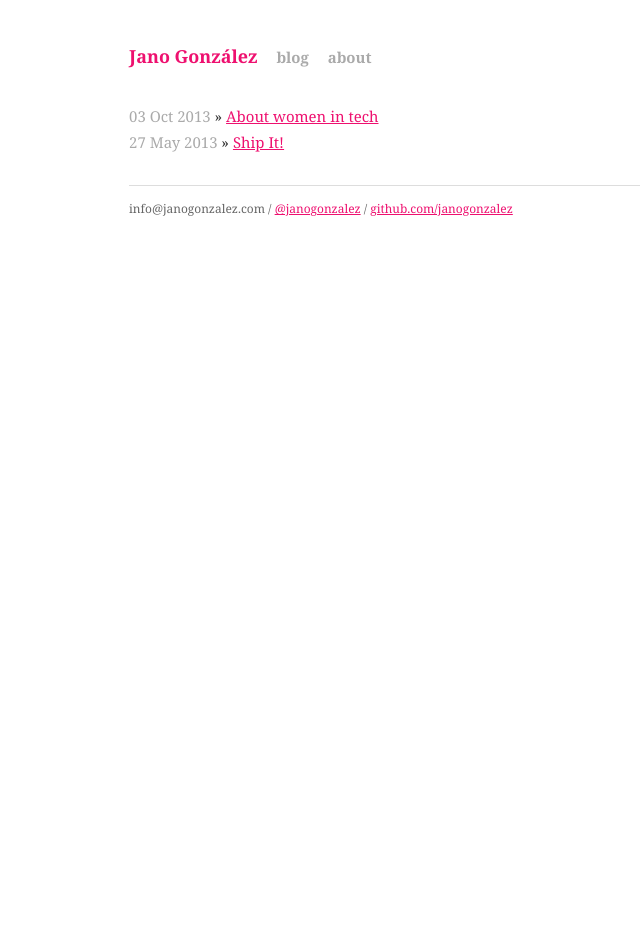
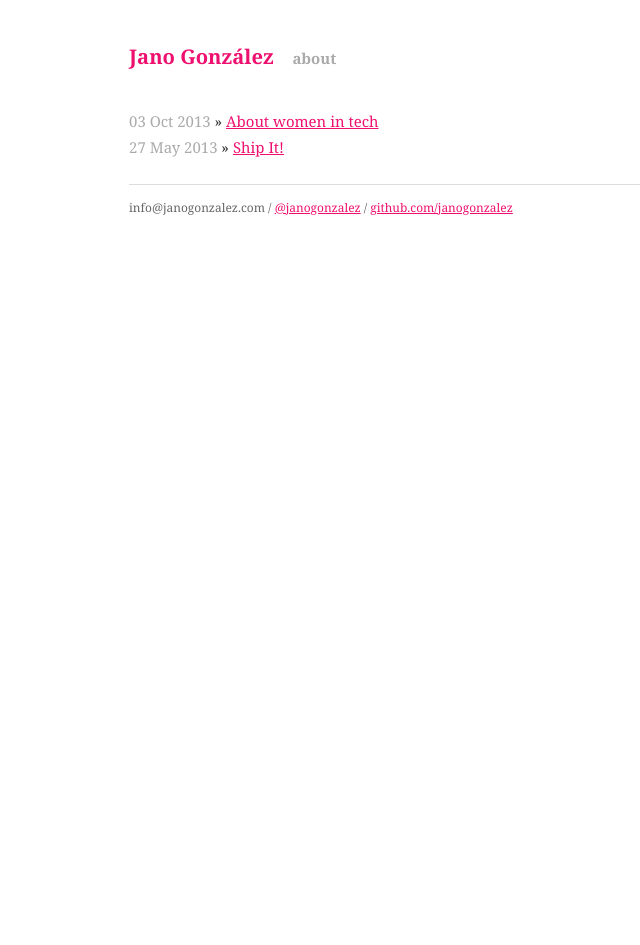
Before and after one commit to janogonzalez/janogonzalez.github.io, a Jekyll site: the page built from index.html, in a window 1280 px wide. Shown: the whole page, without its empty margins (197-837 px from the left). Built offline with Jekyll 4.4.1, drawn with Linux system fonts in a browser that asks for light colours.

Commit message:
Minor style changes

```diff
--- a/_layouts/default.html
+++ b/_layouts/default.html
@@ -5,34 +5,25 @@
     <meta http-equiv="X-UA-Compatible" content="IE=edge,chrome=1">
     <title>{{ page.title }}</title>
     <meta name="viewport" content="width=device-width">
-
-    <!-- syntax highlighting CSS -->
     <link rel="stylesheet" href="/css/syntax.css">
-
-    <!-- Custom CSS -->
     <link rel="stylesheet" href="/css/main.css">
   </head>
   <body>
-    <div class="container">
     <div class="site">
-        <div class="header">
+      <header>
         <h1 class="title"><a href="/">{{ site.name }}</a></h1>
-          <a class="extra" href="/">blog</a>
         <a class="extra" href="/about.html">about</a>
-        </div>
+      </header>
 
       {{ content }}
 
-        <div class="footer">
-          <div class="contact">
+      <footer>
         <p>
           info@janogonzalez.com /
           <a href="http://twitter.com/janogonzalez">@janogonzalez</a> /
           <a href="http://github.com/janogonzalez">github.com/janogonzalez</a>
         </p>
+      </footer>
     </div>
-        </div>
-      </div>
-    </div> <!-- /container -->
   </body>
 </html>
--- a/css/main.css
+++ b/css/main.css
@@ -25,9 +25,10 @@
 h1 { margin-bottom: 1em; }
 p { margin: 1em 0; }
 
-a         { color: #ee106f; }
-a:hover   { color: #ee106f; }
+a:link { color: #ee106f; }
 a:visited { color: #ee106f; }
+a:hover { color: #333; }
+a:active { color: #ee106f; }
 
 table {
   font-size: inherit;
@@ -39,9 +40,9 @@
 /* Home
 /*
 /*****************************************************************************/
+
 ul.posts {
   list-style-type: none;
-  margin-bottom: 2em;
 }
 
 ul.posts li {
@@ -66,59 +67,36 @@
   line-height: 1.5em;
 }
 
-.site .header a {
+header a {
   font-weight: bold;
   text-decoration: none;
 }
 
-.site .header h1.title {
-  font-size: 120%;
+header a.extra {
+  margin-left: 1em;
+  color: #aaa;
+}
+
+header a:hover {
+  color: #333;
+}
+
+header h1.title {
+  font-size: 135%;
   display: inline-block;
   margin-bottom: 2em;
-}
-
-.site .header h1.title a:hover {
-  color: #000;
-}
-
-.site .header a.extra {
-  color: #aaa;
-  margin-left: 1em;
-}
-
-.site .header a.extra:hover {
-  color: #000;
 }
 
 .site .meta {
   color: #aaa;
 }
 
-.site .footer {
+footer {
   font-size: 80%;
   color: #666;
   border-top: 1px solid #ddd;
   margin-top: 2em;
   overflow: hidden;
-}
-
-.site .footer .contact {
-  float: left;
-  margin-right: 3em;
-}
-
-.site .footer .contact a {
-  color: #ee106f;
-}
-
-.site .footer .rss {
-  margin-top: 1.1em;
-  margin-right: -.2em;
-  float: right;
-}
-
-.site .footer .rss img {
-  border: 0;
 }
 
 /*****************************************************************************/
@@ -128,8 +106,12 @@
 /*****************************************************************************/
 
 #post h1 {
-  font-size: 200%;
+  font-size: 235%;
   margin-bottom: 0.5em;
+}
+
+#post p {
+  text-align: left;
 }
 
 /* standard */
```
Lines whose indentation alone changed are shown as unchanged.
